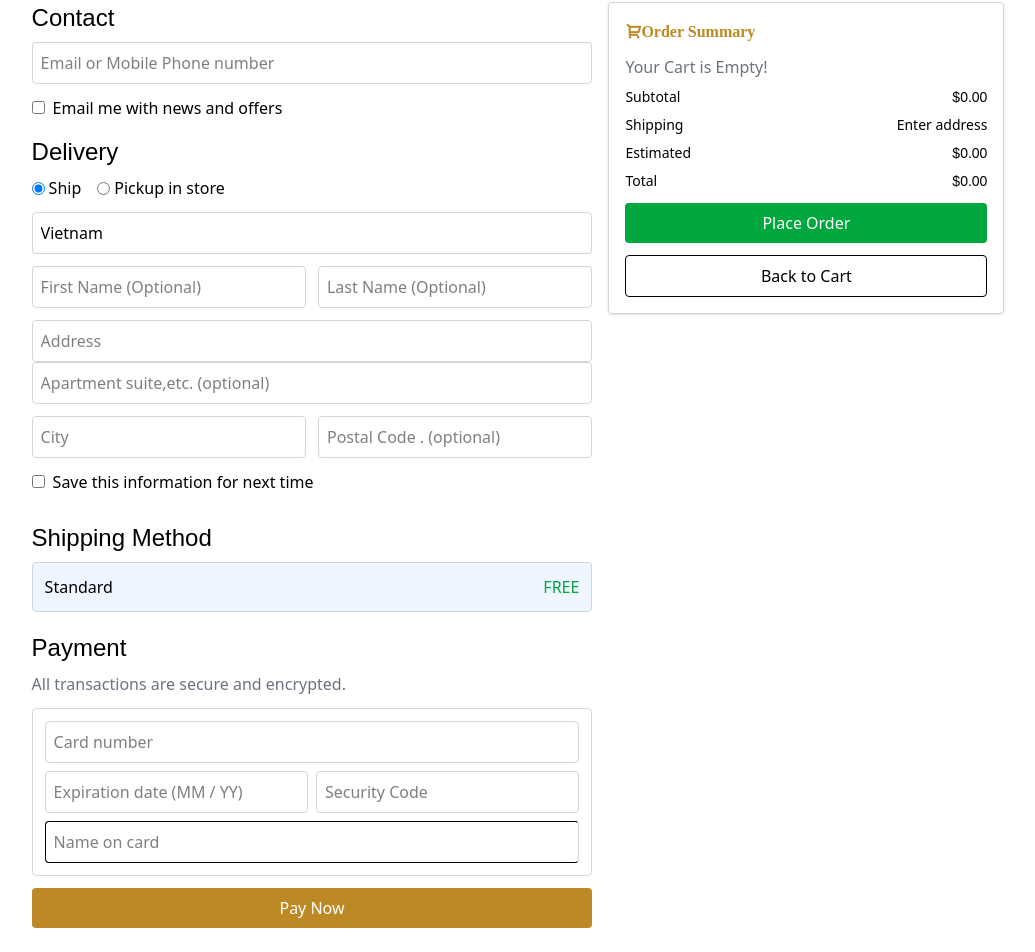
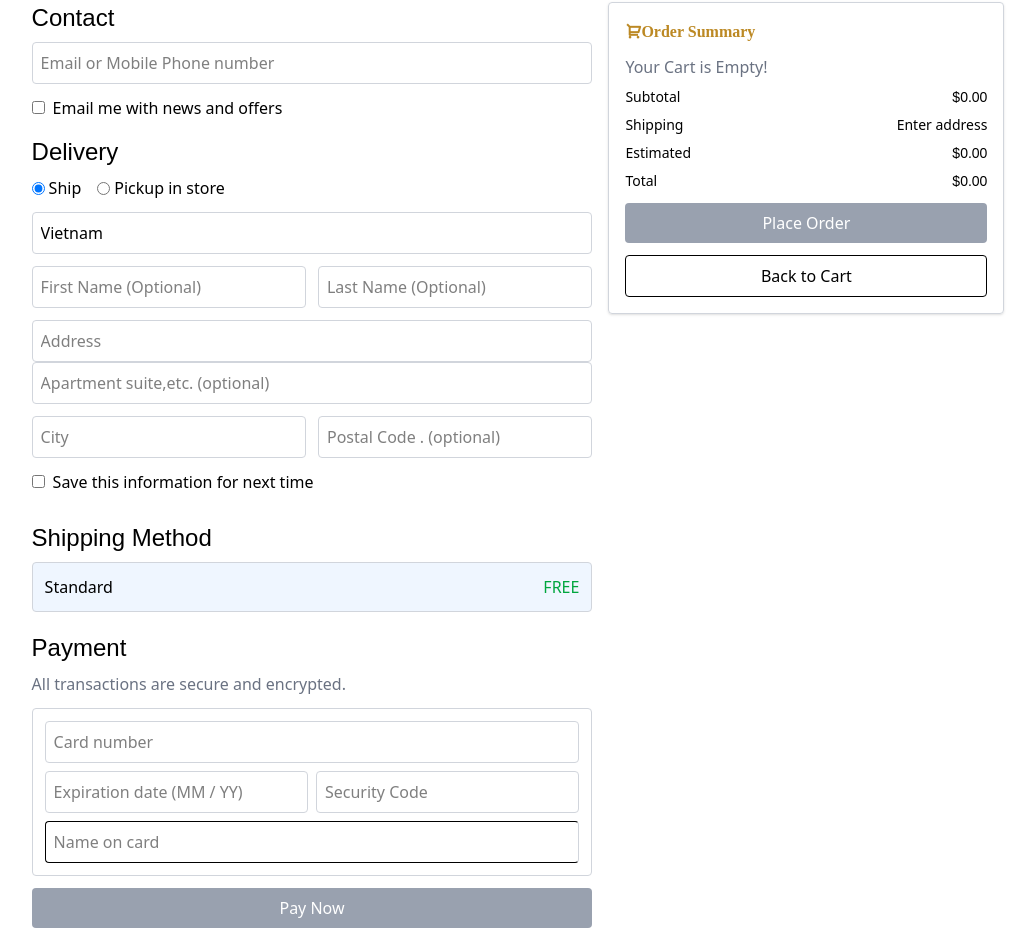
Before and after one commit to isimrangupta/Snackify-next.js, a Next.js app: page /UI-Components/Pages/checkout in a window 1280 px wide. Shown: the part 293-1245 px from the top of the page, without its empty margins (122-1157 px from the left). Built offline with nearby package versions, Linux system fonts and the light colour scheme; a web font is replaced by a local one.

Commit message:
Fix: Checkout buttons now show not-allowed cursor when disabled

```diff
--- a/app/UI-Components/Pages/checkout/page.tsx
+++ b/app/UI-Components/Pages/checkout/page.tsx
@@ -202,7 +202,14 @@ const Checkout = () => {
             </div>
 
             <button
-              className="w-full py-2 bg-[var(--prim-color)] cursor-pointer text-white rounded hover:bg-gray-700 transition-all"
+              disabled={totalPrice === 0}
+              className={`w-full py-2 text-white rounded transition
+    ${
+      totalPrice === 0
+        ? "bg-gray-400 cursor-not-allowed"
+        : "bg-[var(--prim-color)] hover:bg-gray-700 cursor-pointer"
+    }
+  `}
               onClick={handlePlaceOrder}
             >
               Pay Now
@@ -268,7 +275,14 @@ const Checkout = () => {
               </div>
 
               <button
-                className="w-full mt-3 mb-3 py-2 bg-green-600 cursor-pointer text-white rounded hover:bg-green-800 transition"
+                disabled={totalPrice === 0}
+                className={`w-full mt-3 mb-3 py-2 text-white rounded transition
+                   ${
+                     totalPrice === 0
+                       ? "bg-gray-400 cursor-not-allowed"
+                       : "bg-green-600 hover:bg-green-800 cursor-pointer"
+                   }
+                `}
                 onClick={handlePlaceOrder}
               >
                 Place Order
--- a/app/components/Navbar/BottomNav.tsx
+++ b/app/components/Navbar/BottomNav.tsx
@@ -46,7 +46,7 @@ const BottomNav = () => {
 
   const [isFixed, setIsFixed] = useState(false);
 
-  const toggleDropdowm = (label: string) => {
+  const toggleDropdown = (label: string) => {
     setOpenDropdown((prev) => ({ ...prev, [label]: !prev[label] }));
   };
 
@@ -81,14 +81,14 @@ const BottomNav = () => {
   return (
     <div
       className={`w-full bg-white shadow-sm transition-all duration-500 ${
-        isFixed ? "fixed fixed-nav top-0 left-0 z-50 " : "nav-hight-fix"
+        isFixed ? "fixed fixed-nav top-0 left-0 z-50 " : ""
       }`}
     >
       <div className="flex items-center justify-between px-[8%] lg:px-[12%] text-gray-700">
         {/* Desktop Nav */}
         <Link
           href="/"
-          className={`text-3xl font-bold Meriends text-black hidden ${
+          className={`text-3xl font-bold Merienda text-black hidden ${
             isFixed ? "lg:flex" : "hidden"
           }`}
         >
@@ -155,7 +155,7 @@ const BottomNav = () => {
         </button>
 
         {/* Mobile Nav header */}
-        <div className="lg:hidden flex items-center justify-evenly gap-4 ">
+        <div className="lg:hidden flex items-center justify-between gap-4 w-full">
           <button
             onClick={() => setMobileMenuOpen(!mobileMenuOpen)}
             className="text-2xl focus:outline-none"
@@ -197,13 +197,13 @@ const BottomNav = () => {
       {/* Mobile Menu */}
       {mobileMenuOpen && (
         <div className="lg:hidden bg-[#758687] text-white border-t border-gray-200 shadow-md overflow-hidden transition-all duration-500 pl-4 ">
-          <nav className="flex flex-col items-start px[4%] py-4 space-y-1">
+          <nav className="flex flex-col px-[4%] py-4 space-y-1">
             {navLinks.map((link) =>
               link.dropdown ? (
                 <div key={link.label} className="flex flex-col w-full">
                   <button
                     className="flex justify-between items-center w-full px-2 py-2 font-medium cursor-pointer "
-                    onClick={() => toggleDropdowm(link.label)}
+                    onClick={() => toggleDropdown(link.label)}
                   >
                     {link.label}
                     <i
--- a/app/globals.css
+++ b/app/globals.css
@@ -46,17 +46,25 @@
   background: #fff !important;
   z-index: 9999;
 }
+.fixed-nav{
+  animation: Anim-fixed var(--transition-slow) forwards linear;
+  box-shadow: 0 2px 10px rgba(131, 131, 131, 0.6);
+}
+
+.fixed-nav .nav-button{
+padding: 25px 20px !important;
+}
 
 /* Fix height on scroll */
-.fixed-nav {
+/* .fixed-nav {
   padding-top: 8px !important;
   padding-bottom: 8px !important;
-}
+} */
 
-.nav-height-fix {
+/* .nav-height-fix {
   padding-top: 8px;
   padding-bottom: 8px;
-}
+} */
 
 @keyframes anim-fixed {
   0% {
```
